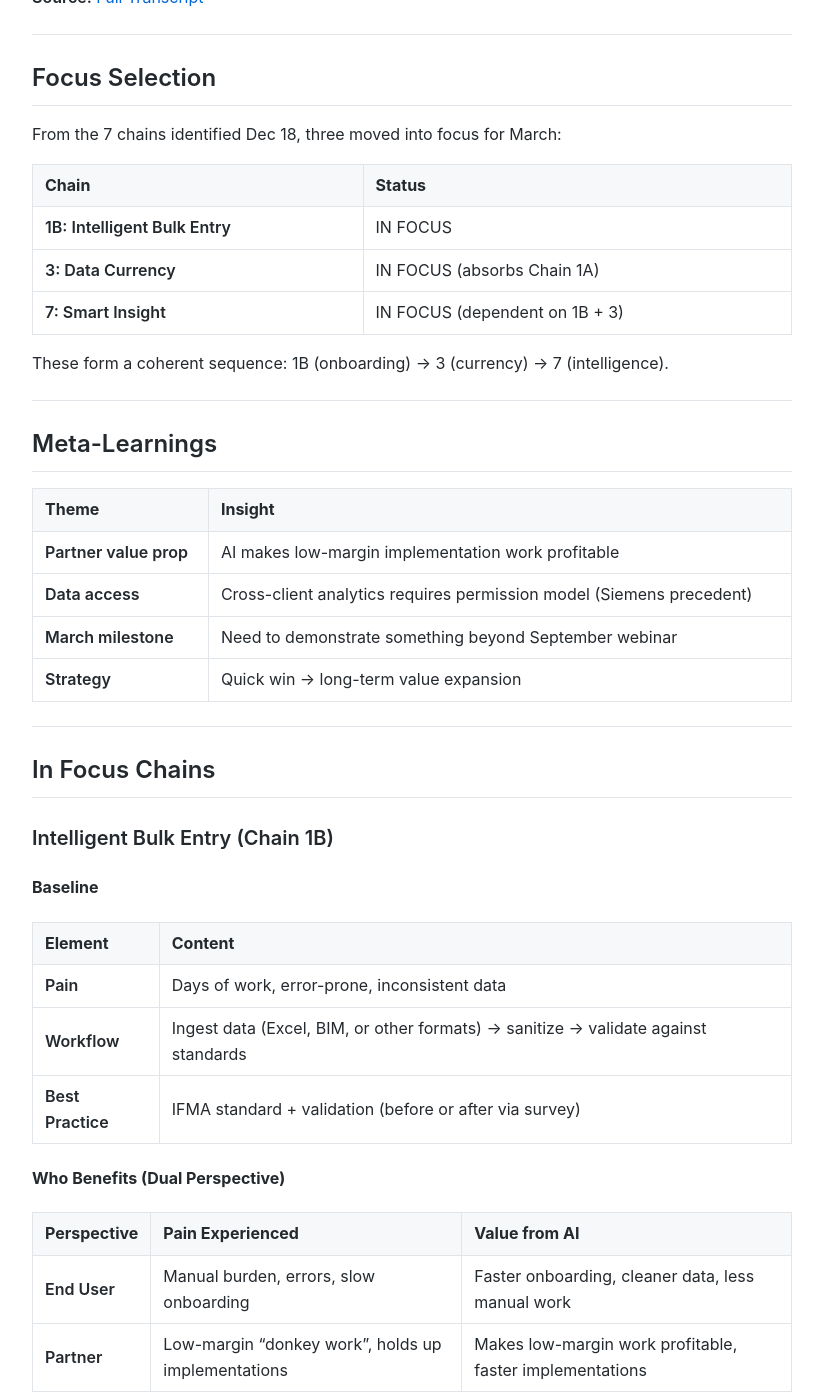
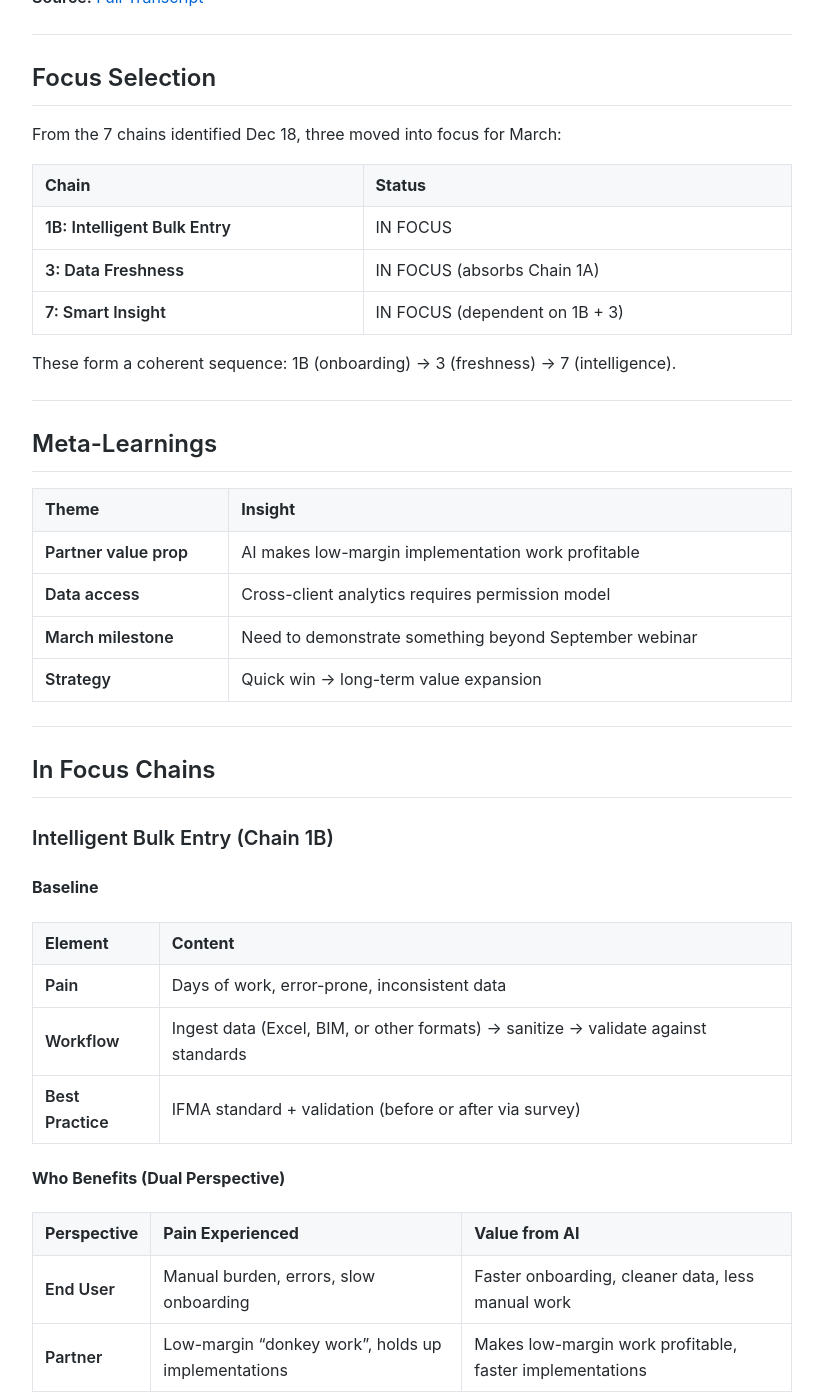
Before and after one commit to MariusWilsch/public-wilsch-ai-pages, a Jekyll site: the page built from project/archibus-fm-assistant/dec-23-session-progression.md, in a window 1280 px wide and 1400 px high, scrolled down 525 px. Shown: the whole window, without its empty margins (228-1051 px from the left). Built offline with Jekyll 4.4.1, drawn with Linux system fonts in a browser that asks for light colours; our own code applies the rules of GitHub Pages for plain Markdown files; some of the changed text lies outside the part shown.

Commit message:
Sync from hippocampus 2025-12-30

```diff
--- a/project/archibus-fm-assistant/dec-23-session-progression.md
+++ b/project/archibus-fm-assistant/dec-23-session-progression.md
@@ -23,10 +23,10 @@ From the 7 chains identified Dec 18, three moved into focus for March:
 | Chain | Status |
 |-------|--------|
 | **1B: Intelligent Bulk Entry** | IN FOCUS |
-| **3: Data Currency** | IN FOCUS (absorbs Chain 1A) |
+| **3: Data Freshness** | IN FOCUS (absorbs Chain 1A) |
 | **7: Smart Insight** | IN FOCUS (dependent on 1B + 3) |
 
-These form a coherent sequence: 1B (onboarding) → 3 (currency) → 7 (intelligence).
+These form a coherent sequence: 1B (onboarding) → 3 (freshness) → 7 (intelligence).
 
 ---
 
@@ -35,7 +35,7 @@ These form a coherent sequence: 1B (onboarding) → 3 (currency) → 7 (intellig
 | Theme | Insight |
 |-------|---------|
 | **Partner value prop** | AI makes low-margin implementation work profitable |
-| **Data access** | Cross-client analytics requires permission model (Siemens precedent) |
+| **Data access** | Cross-client analytics requires permission model |
 | **March milestone** | Need to demonstrate something beyond September webinar |
 | **Strategy** | Quick win → long-term value expansion |
 
@@ -66,7 +66,7 @@ These form a coherent sequence: 1B (onboarding) → 3 (currency) → 7 (intellig
 
 ---
 
-### Data Currency (Chain 3)
+### Data Freshness (Chain 3)
 
 *Absorbs Chain 1A*
 
@@ -119,7 +119,7 @@ Chain 7's value unlocks only after 1B and 3 deliver clean data. Without reliable
 Compliance queries (how many F200s per floor?), status queries (what's delayed? what's in bad condition?), budget forecasting (cost to replace all bad-condition assets), calibration tracking (when was X last serviced?).
 
 **Cross-Client Analytics (Future)**
-Potential to aggregate anonymized data across clients for regression analysis (Siemens precedent). Requires data access permission model.
+Potential to aggregate anonymized data across clients for regression analysis. Requires data access permission model.
 
 ---
 
```
Also changed, not shown: project/archibus-fm-assistant/bulk-entry-spike-agenda.md (+2 -2 lines).
